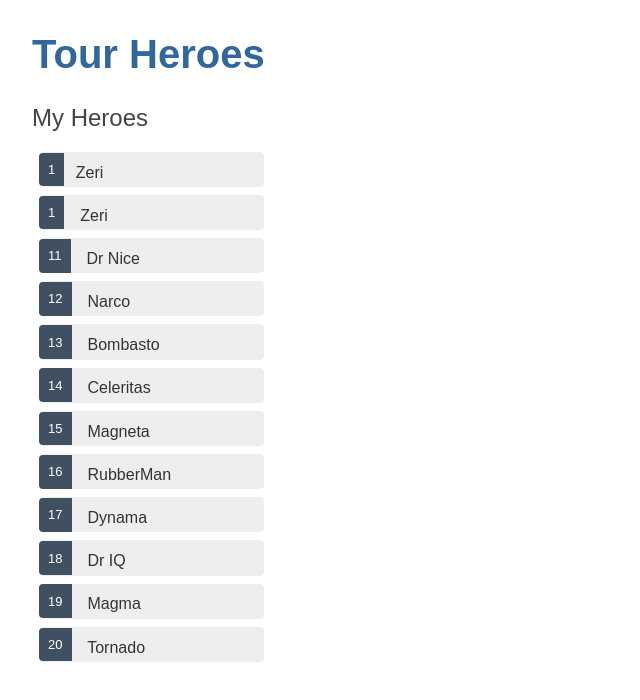
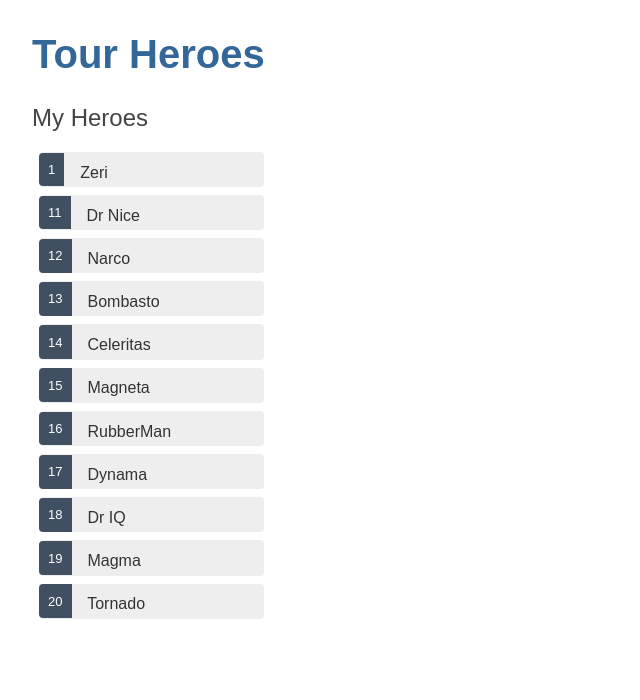
Before and after one commit to Casttiiel/HackerLearning, an Angular app: page / in a window 1280 px wide. Shown: the top 700 px of the page, without its empty margins (0-640 px from the left). Built offline with nearby package versions, Linux system fonts and the light colour scheme.

Commit message:
SesionTres

```diff
--- a/src/app/app.module.ts
+++ b/src/app/app.module.ts
@@ -6,10 +6,12 @@
 import { HeroesComponent } from './heroes/heroes.component';
 
 import { FormsModule } from '@angular/forms';
+import { HeroDetailComponent } from './hero-detail/hero-detail.component';
 @NgModule({
   declarations: [
     AppComponent,
-    HeroesComponent
+    HeroesComponent,
+    HeroDetailComponent
   ],
   imports: [
     BrowserModule,
--- /dev/null
+++ b/src/app/hero-detail/hero-detail.component.html
@@ -0,0 +1,11 @@
+
+<div *ngIf="selectedHero">
+
+    <h2>{{selectedHero.name | uppercase}} Details</h2>
+    <div><span>id: </span>{{selectedHero.id}}</div>
+    <div>
+      <label for="hero-name">Hero name: </label>
+      <input id="hero-name" [(ngModel)]="selectedHero.name" placeholder="name">
+    </div>
+
+  </div>
--- /dev/null
+++ b/src/app/hero-detail/hero-detail.component.ts
@@ -0,0 +1,19 @@
+
+import { Hero } from '../hero';
+import { Component, OnInit, Input } from '@angular/core';
+
+@Component({
+  selector: 'app-hero-detail',
+  templateUrl: './hero-detail.component.html',
+  styleUrls: ['./hero-detail.component.css']
+})
+export class HeroDetailComponent implements OnInit {
+
+  @Input() selectedHero?: Hero;
+
+  constructor() { }
+
+  ngOnInit(): void {
+  }
+
+}
--- a/src/app/heroes/heroes.component.html
+++ b/src/app/heroes/heroes.component.html
@@ -4,21 +4,9 @@
 
 
 <ul class="heroes">
-    <li (click)="onSelect(hero)"[class.selected]="hero === selectedHero">
-        <span class="badge">{{hero.id}}</span>{{hero.name}}
-    </li>
+
     <li *ngFor="let hero of heroes" (click)="onSelect(hero)" [class.selected]="hero === selectedHero"><span class="badge">{{hero.id}}</span> {{hero.name}}</li>
 
 </ul>
 
-
-<div *ngIf="selectedHero">
-
-    <h2>{{selectedHero.name | uppercase}} Details</h2>
-    <div><span>id: </span>{{selectedHero.id}}</div>
-    <div>
-      <label for="hero-name">Hero name: </label>
-      <input id="hero-name" [(ngModel)]="selectedHero.name" placeholder="name">
-    </div>
-
-  </div>
+<app-hero-detail [selectedHero]="selectedHero"></app-hero-detail>
--- a/src/app/heroes/heroes.component.ts
+++ b/src/app/heroes/heroes.component.ts
@@ -8,10 +8,7 @@
 })
 
 export class HeroesComponent implements OnInit {
-  hero : Hero = {
-    id: 1,
-    name: 'Zeri'
-  };
+
   constructor() { }
 
   heroes = HEROES;
```
Also changed, not shown: src/app/hero-detail/hero-detail.component.css (added), 1 other file (tests, documents, lock files or other folders).
